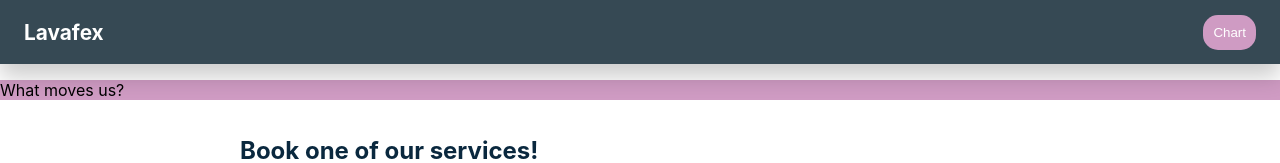
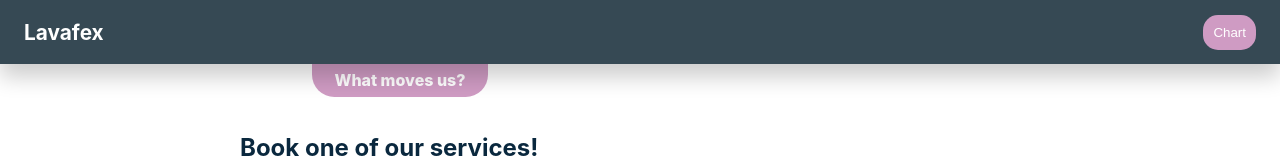
Before and after one commit to Franco-Marchese/lavafex, a React (Create React App) app: page / in a window 1280 px wide. Shown: the top 163 px of the page. Built offline with nearby package versions, Linux system fonts and the light colour scheme.

Commit message:
making values optional 2

```diff
--- a/src/App.js
+++ b/src/App.js
@@ -22,7 +22,7 @@ class App extends Component {
       {m: 'Our mission is, through our car wash service, to make you feel safe with the things you carry and/or use in your day-to-day life. With the use of our technology and experience to satisfy our customers.',
       v: 'Our vision is to be the most outstanding cleaning center for its quality and trustworthy service, grouping together different daily hygiene and cleaning services.',
       mTitle: 'Our mision.',
-      vTitle: 'Out Vision.'}
+      vTitle: 'Our Vision.'}
     ],
     productos: [
       {name: 'Carpet wash', price: '25', img: '/products/alfombra.jpg'},
@@ -88,10 +88,7 @@ showChart = () => {
 }
 
 showValues = () => {
-  this.setState({showingValues: !this.state.showingChart})
-  if (this.state.showingValues === false){
-    return
-  }
+  this.setState({showingValues: !this.state.showingValues})
 }
 /*----------------------------------------------------------------------------*/
   render() {
--- a/src/components/HeroButton.js
+++ b/src/components/HeroButton.js
@@ -3,10 +3,20 @@ import Hero from './Hero';
 
 const styles = {
     container: {
-        backgroundColor: '#CF9BC3',
+        width: '800px',
+        display: 'flex',
+        flexDirection: 'column',
+        alignItems: 'center',
+
     },
     line: {
-
+        color: '#fff',
+        textAlign: 'center',
+        fontWeight: '850',
+        backgroundColor: '#CF9BC3',
+        padding: '.4em 1.4em',
+        marginTop: 0,
+        borderRadius: '0em 0em 1.4em 1.4em',
     }
 }
 
@@ -14,9 +24,9 @@ class HeroButton extends Component{
     render() {
         const {showingValues, showValues, hero} = this.props
         return (
-            <div style={styles.container} onClick={showValues}>
-                <p style={styles.line}>What moves us?</p>
-                <div>{showingValues ? <Hero hero={hero}/> : null}</div>
+            <div style={styles.container} >
+                <p style={styles.line} onClick={showValues}>What moves us?</p>
+                {showingValues ? <Hero hero={hero}/> : null}
             </div>
         )
     }
```
